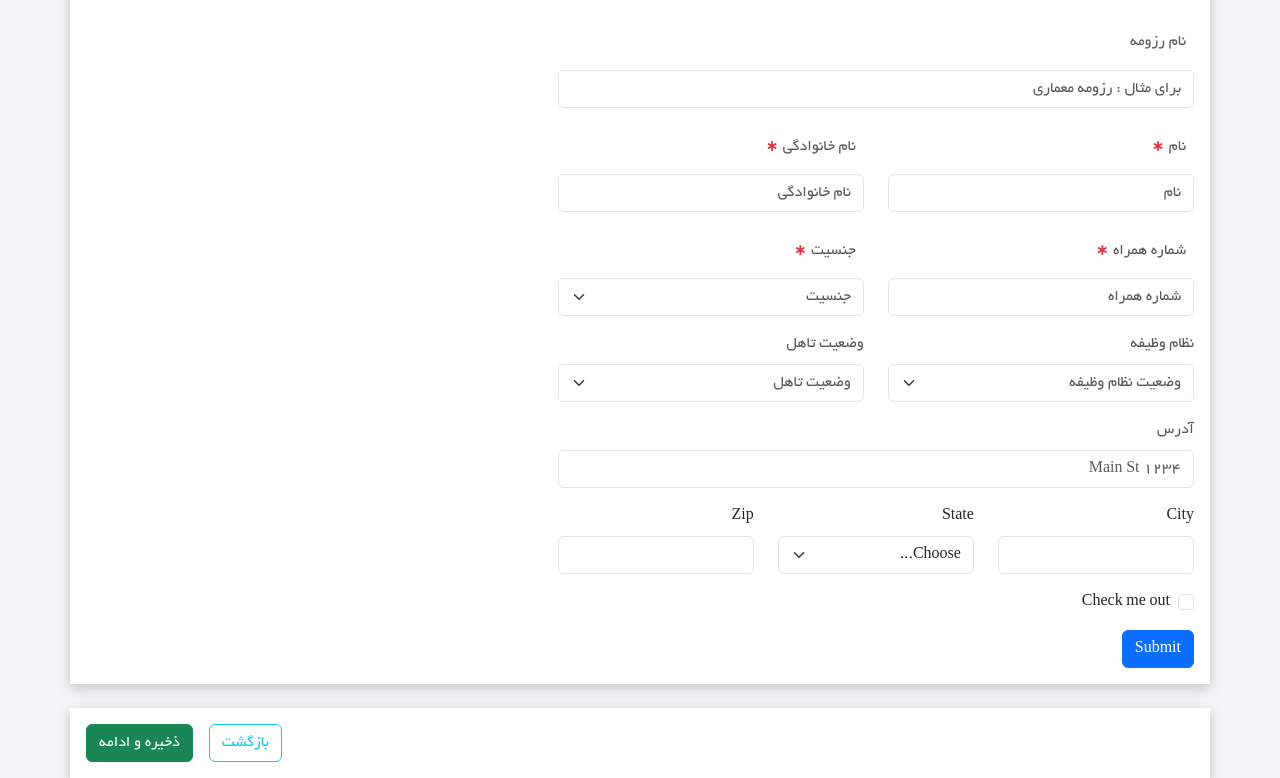
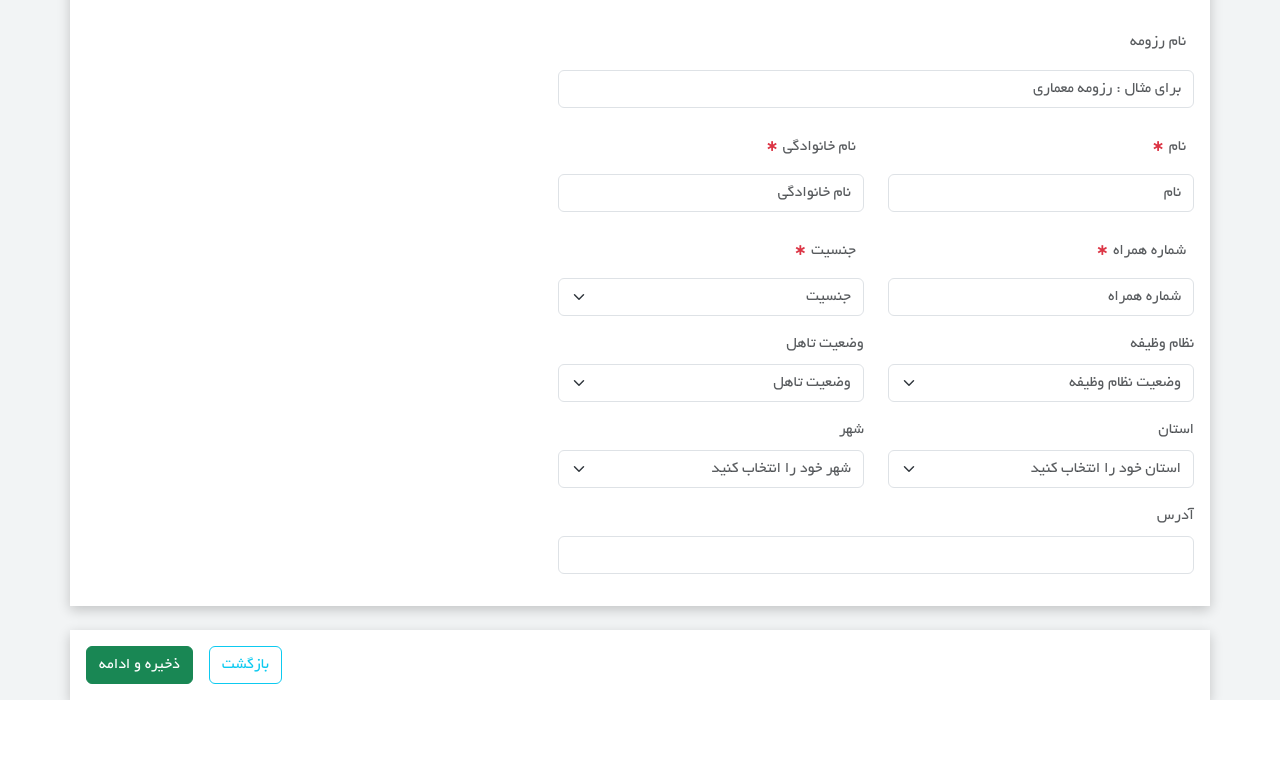
Before and after one commit to nimaessi/Resume, a React (Vite) app: page /resume/basic-info in a window 1280 px wide. Shown: the part 432-1210 px from the top of the page. After the commit the page ends 1132 px from the top, so only its background shows below. Built offline with nearby package versions, Linux system fonts and the light colour scheme.

Commit message:
add redux store :wink:

```diff
--- a/src/components/resume/basic-info/FormInfo.jsx
+++ b/src/components/resume/basic-info/FormInfo.jsx
@@ -1,19 +1,17 @@
 import { Col, Row } from "react-bootstrap";
-import Button from 'react-bootstrap/Button';
 import Form from 'react-bootstrap/Form';
+import iranProvinces from "../../../utils/provinces.js";
+import iranCities from "../../../utils/cities.js";
 
 const FormInfo = () => {
   return (
     <Row>
         <Col md = {7}>
-
           <Form>
-
             <Form.Group className="mb-3" controlId="ResName">
                 <Form.Label className = "text-muted p-2">نام رزومه</Form.Label>
                 <Form.Control placeholder="برای مثال : رزومه معماری" />
             </Form.Group>
-
             <Row className="mb-3">
                 <Form.Group as={Col} controlId="name">
                   <Form.Label className = "text-muted ms-2">
@@ -22,7 +20,6 @@ const FormInfo = () => {
                   </Form.Label>
                   <Form.Control type="text" placeholder = "نام" />
                 </Form.Group>
-
                 <Form.Group as={Col} controlId="family">
                 <Form.Label className = "text-muted ms-2">
                     نام خانوادگی
@@ -31,7 +28,6 @@ const FormInfo = () => {
                   <Form.Control type="text" placeholder="نام خانوادگی" />
                 </Form.Group>
               </Row>
-
               <Row className="mb-3">
                 <Form.Group as={Col} controlId="mobile">
                   <Form.Label className = "text-muted ms-2">
@@ -40,7 +36,6 @@ const FormInfo = () => {
                   </Form.Label>
                   <Form.Control type="text" placeholder = "شماره همراه" />
                 </Form.Group>
-
                 <Form.Group as = {Col} controlId = "gender">
                   <Form.Label className = "text-muted ms-2">جنسیت
                     <span className = "text-danger fw-bold fs-3"> * </span>
@@ -52,7 +47,6 @@ const FormInfo = () => {
                   </Form.Select>
                 </Form.Group>
               </Row>
-
               <Row className = "mb-3">
                 <Form.Group as = {Col} controlId = "Military_Status">
                   <Form.Label className = "text-muted">
@@ -66,7 +60,6 @@ const FormInfo = () => {
                     <option className = "text-muted" value = "women">پایان خدمت</option>
                   </Form.Select>
                 </Form.Group>
-
                 <Form.Group as = {Col} controlId = "Military_Status">
                   <Form.Label className = "text-muted">
                     وضعیت تاهل
@@ -77,41 +70,43 @@ const FormInfo = () => {
                     <option className = "text-muted" value = "married">متاهل</option>
                   </Form.Select>
                 </Form.Group>
-
               </Row>
-
-              <Form.Group className="mb-3" controlId="formGridAddress1">
-                <Form.Label className = "text-muted">آدرس</Form.Label>
-                <Form.Control placeholder="1234 Main St" />
-              </Form.Group>
-
-              <Row className="mb-3">
-                <Form.Group as={Col} controlId="formGridCity">
-                  <Form.Label>City</Form.Label>
-                  <Form.Control />
-                </Form.Group>
-
-                <Form.Group as={Col} controlId="formGridState">
-                  <Form.Label>State</Form.Label>
-                  <Form.Select defaultValue="Choose...">
-                    <option>Choose...</option>
-                    <option>...</option>
+              <Row className = "mb-3">
+                <Form.Group as = {Col} controlId = "Province">
+                  <Form.Label className = "text-muted">
+                    استان
+                  </Form.Label>
+                  <Form.Select className = "text-muted" defaultValue = "none">
+                    <option className = "text-muted" value = {0}>استان خود را انتخاب کنید</option>
+                    {
+                      iranProvinces.map((iranProvince) => {
+                        return(
+                          <option className = "text-muted" value = {iranProvince.id}>{iranProvince.name}</option>
+                        )
+                      })
+                    }
                   </Form.Select>
                 </Form.Group>
-
-                <Form.Group as={Col} controlId="formGridZip">
-                  <Form.Label>Zip</Form.Label>
-                  <Form.Control />
+                <Form.Group as = {Col} controlId = "cities">
+                  <Form.Label className = "text-muted">
+                    شهر
+                  </Form.Label>
+                  <Form.Select className = "text-muted" defaultValue = "none">
+                    <option className = "text-muted" value = {0}>شهر خود را انتخاب کنید</option>
+                    {
+                      iranCities.map((iranCities) => {
+                        return(
+                          <option className = "text-muted" value = {iranCities.id}>{iranCities.name}</option>
+                        )
+                      })
+                    }
+                  </Form.Select>
                 </Form.Group>
-               </Row>
-
-            <Form.Group className="mb-3" id="formGridCheckbox">
-              <Form.Check type="checkbox" label="Check me out" />
-            </Form.Group>
-
-            <Button variant="primary" type="submit">
-              Submit
-            </Button>
+              </Row>
+              <Form.Group className="mb-3" controlId="Address">
+                <Form.Label className = "text-muted">آدرس</Form.Label>
+                <Form.Control />
+              </Form.Group>
           </Form>
 
         </Col>
--- a/src/utils/cities.js
+++ b/src/utils/cities.js
@@ -3038,3 +3038,4 @@ const iranCities = [
       "longitude":54.43421380
     }
   ]
+  export default iranCities;
--- a/src/utils/provinces.js
+++ b/src/utils/provinces.js
@@ -186,3 +186,4 @@ const iranProvinces = [
       "longitude":54.43421380
     }
   ]
+  export default iranProvinces;
```
Also changed, not shown: src/app/store.js (added, +8 -0 lines), src/features/information/informationSlice.js (added, +33 -0 lines).
